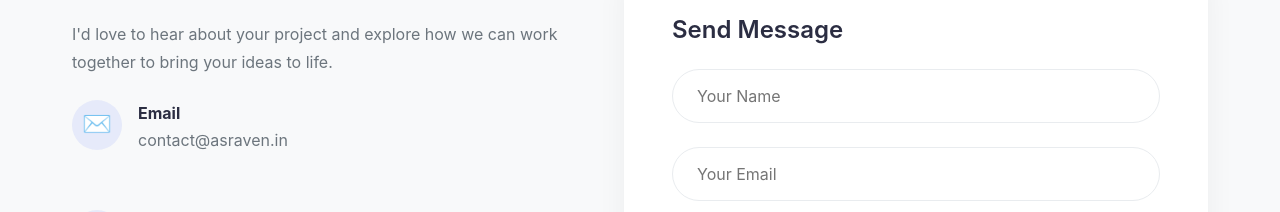
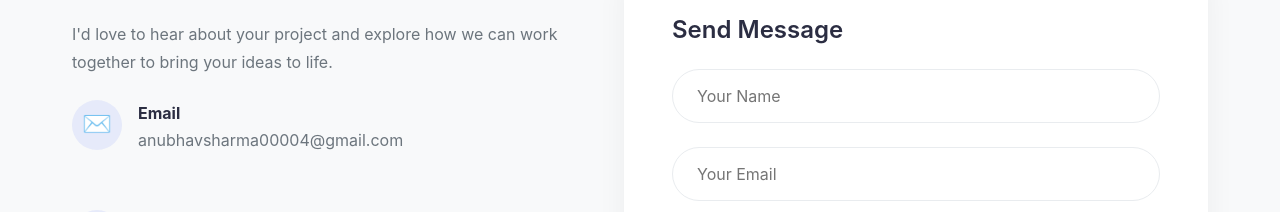
Before and after one commit to maanuanubhav999/asraven, a plain HTML site: page index.html in a window 1280 px wide. Shown: the part 2380-2592 px from the top of the page. Drawn offline with Linux system fonts and the light colour scheme.

Commit message:
update email

```diff
--- a/index.html
+++ b/index.html
@@ -531,7 +531,7 @@
                         <div class="contact-icon">✉️</div>
                         <div>
                             <h4>Email</h4>
-                            <p>contact@asraven.in</p>
+                            <p>anubhavsharma00004@gmail.com</p>
                         </div>
                     </div>
 
```
